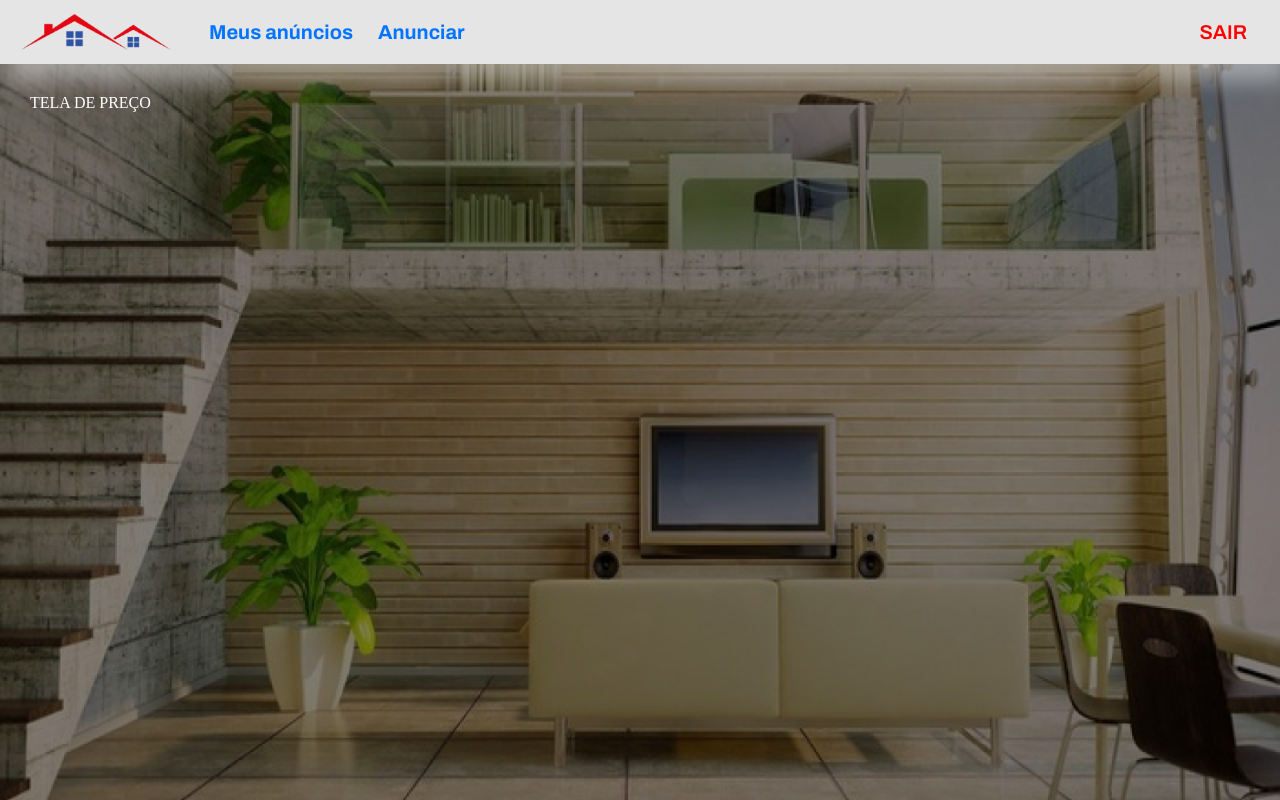
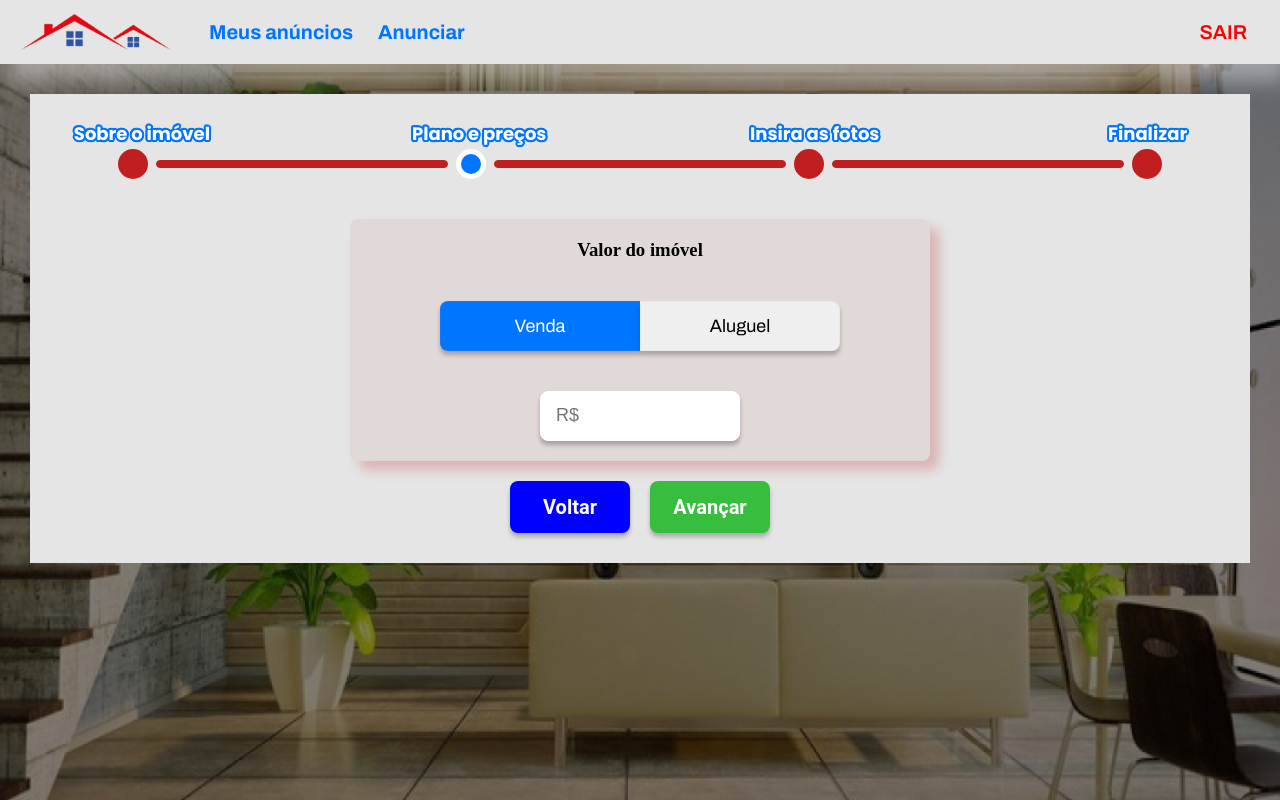
Before and after one commit to DanielSoaresRocha/Imobiliaria, an Angular app in the folder frontend/: page /register-house/price in a window 1280 px wide. Built offline with nearby package versions, Linux system fonts and the light colour scheme.

Commit message:
começando estilização

```diff
--- a/frontend/src/app/modules/advertiser/register-house/about/about.component.css
+++ b/frontend/src/app/modules/advertiser/register-house/about/about.component.css
@@ -1,32 +1,27 @@
-.card {
-  background-color: #e5e5e5;
-  padding: 1.87rem;
-}
-
-.card h1 {
+h1 {
   margin-bottom: 3.12rem;
 }
 
-.card form {
+form {
   display: flex;
 }
 
-.card section {
+section {
   background: #e1d8d8;
   box-shadow: 9px 9px 12px rgba(193, 31, 31, 0.25);
   border-radius: 8px;
   padding: 20px;
 }
 
-.card form section h3 {
+form section h3 {
   margin-bottom: 30px;
 }
 
-.card form section:nth-child(1) {
+form section:nth-child(1) {
   margin-right: 40px;
 }
 
-.card form section:nth-child(1) .fields {
+form section:nth-child(1) .fields {
   display: grid;
   grid-template-areas:
     "cep rua"
@@ -37,8 +32,8 @@
   row-gap: 20px;
 }
 
-.card form section input,
-.card form section textarea {
+form section input,
+form section textarea {
   min-width: 320px;
   min-height: 50px;
   padding: 10px;
@@ -51,7 +46,7 @@
   outline: none;
 }
 
-.card form section:nth-child(2) .fields {
+form section:nth-child(2) .fields {
   display: grid;
   grid-template-areas:
     "metros banheiros"
@@ -61,22 +56,22 @@
   row-gap: 20px;
 }
 
-.card form section:nth-child(2) input {
+form section:nth-child(2) input {
   min-width: 20px;
 }
 
-.card textarea {
+textarea {
   height: 120px;
 }
 
-.card .group-buttons {
+.group-buttons {
   width: 100%;
   margin-top: 20px;
   display: flex;
   justify-content: center;
 }
 
-.card .group-buttons button {
+.group-buttons button {
   width: 120px;
   font-family: Roboto;
   font-style: normal;
@@ -90,14 +85,14 @@
   cursor: pointer;
 }
 
-.card .group-buttons button:nth-child(1) {
+.group-buttons button:nth-child(1) {
   background: #c11f1f;
 }
 
-.card .group-buttons button:nth-child(2) {
+.group-buttons button:nth-child(2) {
   background: #38be3e;
 }
 
-.card .group-buttons button + button {
+.group-buttons button + button {
   margin-left: 20px;
 }
--- a/frontend/src/app/modules/advertiser/register-house/about/about.component.html
+++ b/frontend/src/app/modules/advertiser/register-house/about/about.component.html
@@ -1,4 +1,4 @@
-<div class="card">
+
 <app-progress-house [stage]="1"></app-progress-house>
 
 <form>
@@ -29,7 +29,6 @@
 </form>
 
 <div class="group-buttons">
-        <button>Cancelar</button>
+    <button (click)="cancel()">Cancelar</button>
     <button (click)="goToPrice()">Avançar</button>
 </div>
-</div>
--- a/frontend/src/app/modules/advertiser/register-house/about/about.component.ts
+++ b/frontend/src/app/modules/advertiser/register-house/about/about.component.ts
@@ -1,5 +1,5 @@
 import { Component, OnInit } from '@angular/core';
-import { Router,ActivatedRoute } from "@angular/router";
+import { Router } from "@angular/router";
 
 @Component({
   selector: 'app-about',
@@ -8,7 +8,7 @@ import { Router,ActivatedRoute } from "@angular/router";
 })
 export class AboutComponent implements OnInit {
 
-  constructor(private router: Router, private route: ActivatedRoute) { }
+  constructor(private router: Router) { }
 
   ngOnInit(): void {
   }
@@ -17,7 +17,10 @@ export class AboutComponent implements OnInit {
   // https://www.techiediaries.com/angular-router-routerlink-navigate-navigatebyurl/
   goToPrice() {
     this.router.navigate(['/advertiser/register-house/price']);
-    console.log("sdfasd");
+  }
+
+  cancel(){
+    this.router.navigate(['/']);
   }
 
 }
--- a/frontend/src/app/modules/advertiser/register-house/price/price.component.css
+++ b/frontend/src/app/modules/advertiser/register-house/price/price.component.css
@@ -0,0 +1,92 @@
+form {
+  width: 100%;
+  display: flex;
+  justify-content: center;
+}
+
+form section {
+  background: #e1d8d8;
+  box-shadow: 9px 9px 12px rgba(193, 31, 31, 0.25);
+  border-radius: 8px;
+  padding: 20px;
+  min-width: 50%;
+  display: flex;
+  flex-direction: column;
+  align-items: center;
+}
+
+.type-immobile {
+  margin-top: 40px;
+}
+
+.type-immobile button {
+  width: 200px;
+  height: 50px;
+  cursor: pointer;
+  border: 1px solid rgba(185, 160, 160, 0.1);
+  box-shadow: 0px 4px 4px rgba(0, 0, 0, 0.25);
+  border-radius: 8px;
+  font-family: Archivo;
+  font-style: normal;
+  font-weight: normal;
+  font-size: 18px;
+  line-height: 20px;
+}
+
+.type-immobile button + button {
+  border-radius: 0 8px 8px 0;
+}
+
+.type-immobile > button {
+  border-radius: 8px 0 0 8px;
+}
+
+.type-immobile button.selected {
+  background: #0075ff;
+  color: white;
+}
+
+form section > input {
+  width: 200px;
+  height: 50px;
+  padding: 15px;
+  border: 1px solid #ffffff;
+  box-shadow: 0px 4px 4px rgba(0, 0, 0, 0.25);
+  border-radius: 8px;
+  margin-top: 40px;
+  font-size: 18px;
+  line-height: 20px;
+}
+
+.group-buttons {
+  width: 100%;
+  margin-top: 20px;
+  display: flex;
+  justify-content: center;
+}
+
+.group-buttons button {
+  width: 120px;
+  font-family: Roboto;
+  font-style: normal;
+  font-weight: bold;
+  font-size: 20px;
+  text-align: center;
+  color: #ffffff;
+  box-shadow: 0px 4px 4px rgba(0, 0, 0, 0.25);
+  border-radius: 8px;
+  padding: 14px 9px 14px 9px;
+  cursor: pointer;
+}
+
+.group-buttons button:nth-child(1) {
+  background: blue;
+}
+
+.group-buttons button:nth-child(2) {
+  background: #38be3e;
+}
+
+.group-buttons button + button {
+  margin-left: 20px;
+}
--- a/frontend/src/app/modules/advertiser/register-house/price/price.component.html
+++ b/frontend/src/app/modules/advertiser/register-house/price/price.component.html
@@ -1 +1,20 @@
-<p style="color: white;">TELA DE PREÇO</p>
+<app-progress-house [stage]="2"></app-progress-house>
+
+
+<form>
+    <section>
+        <h3>Valor do imóvel</h3>
+
+        <div class="type-immobile">
+            <button type="button" class="selected">Venda</button>
+            <button type="button" >Aluguel</button>
+        </div>
+
+        <input placeholder="R$" type="number"/>
+    </section>
+</form>
+
+<div class="group-buttons">
+    <button (click)="back()">Voltar</button>
+    <button (click)="goToPhotos()">Avançar</button>
+</div>
--- a/frontend/src/app/modules/advertiser/register-house/price/price.component.ts
+++ b/frontend/src/app/modules/advertiser/register-house/price/price.component.ts
@@ -1,4 +1,5 @@
 import { Component, OnInit } from '@angular/core';
+import { Router } from '@angular/router';
 
 @Component({
   selector: 'app-price',
@@ -7,9 +8,17 @@ import { Component, OnInit } from '@angular/core';
 })
 export class PriceComponent implements OnInit {
 
-  constructor() { }
+  constructor(private router: Router) { }
 
   ngOnInit(): void {
   }
 
+  goToPhotos(){
+    this.router.navigate(['/advertiser/register-house/photos']);
+  }
+
+  back(){
+    this.router.navigate(['/advertiser/register-house/about']);
+  }
+
 }
--- a/frontend/src/app/modules/advertiser/register-house/register-house.component.css
+++ b/frontend/src/app/modules/advertiser/register-house/register-house.component.css
@@ -1,3 +1,8 @@
 .containerRegisterHouse {
   padding: 1.87rem;
 }
+
+.containerRegisterHouse .card {
+  background-color: #e5e5e5;
+  padding: 1.87rem;
+}
--- a/frontend/src/app/modules/advertiser/register-house/register-house.component.html
+++ b/frontend/src/app/modules/advertiser/register-house/register-house.component.html
@@ -1,3 +1,7 @@
 <div class="containerRegisterHouse">
-    <router-outlet></router-outlet>
+    <div class="card">
+
+        <router-outlet></router-outlet>
+
+    </div>
 </div>
--- a/frontend/src/styles.css
+++ b/frontend/src/styles.css
@@ -12,6 +12,11 @@ a {
   text-decoration: none;
 }
 
+button,
+input {
+  outline: none;
+}
+
 :root {
   --main-color: #c11f1f;
 }
```
Lines whose indentation alone changed are shown as unchanged.
